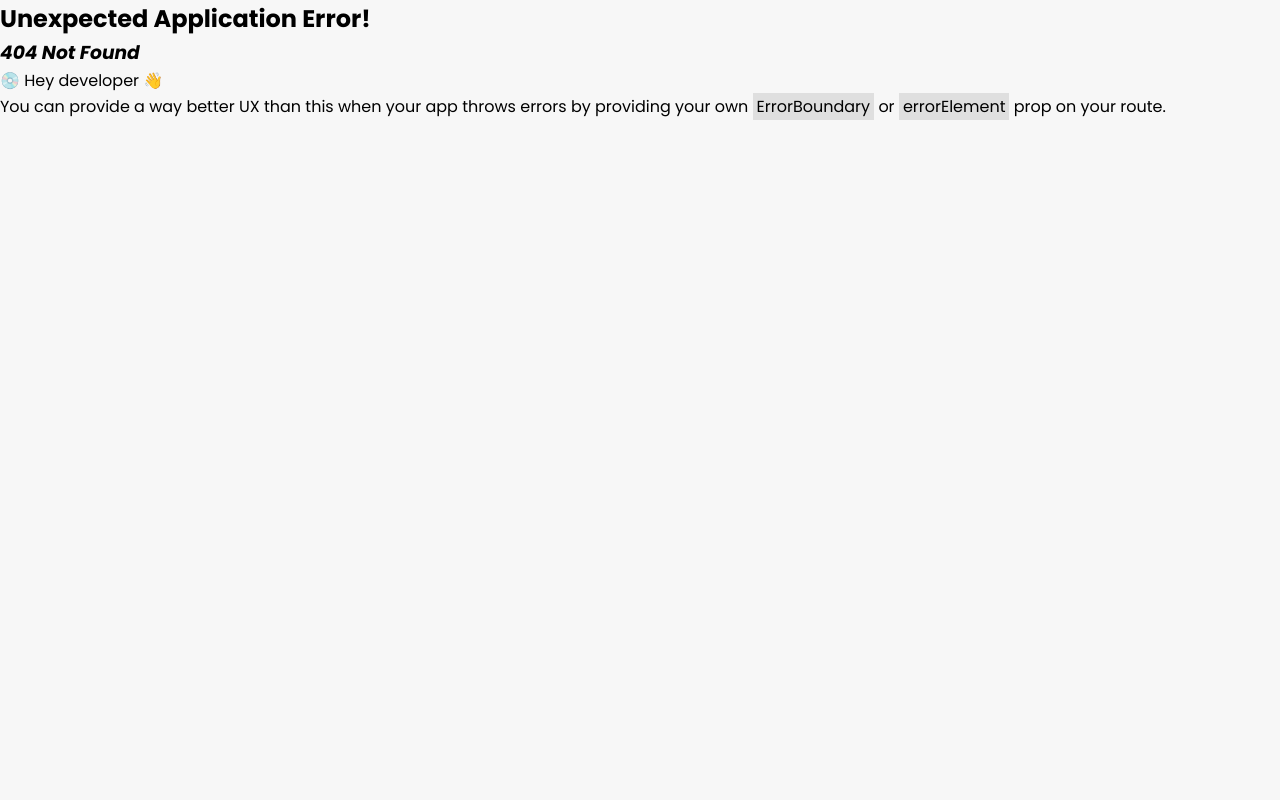
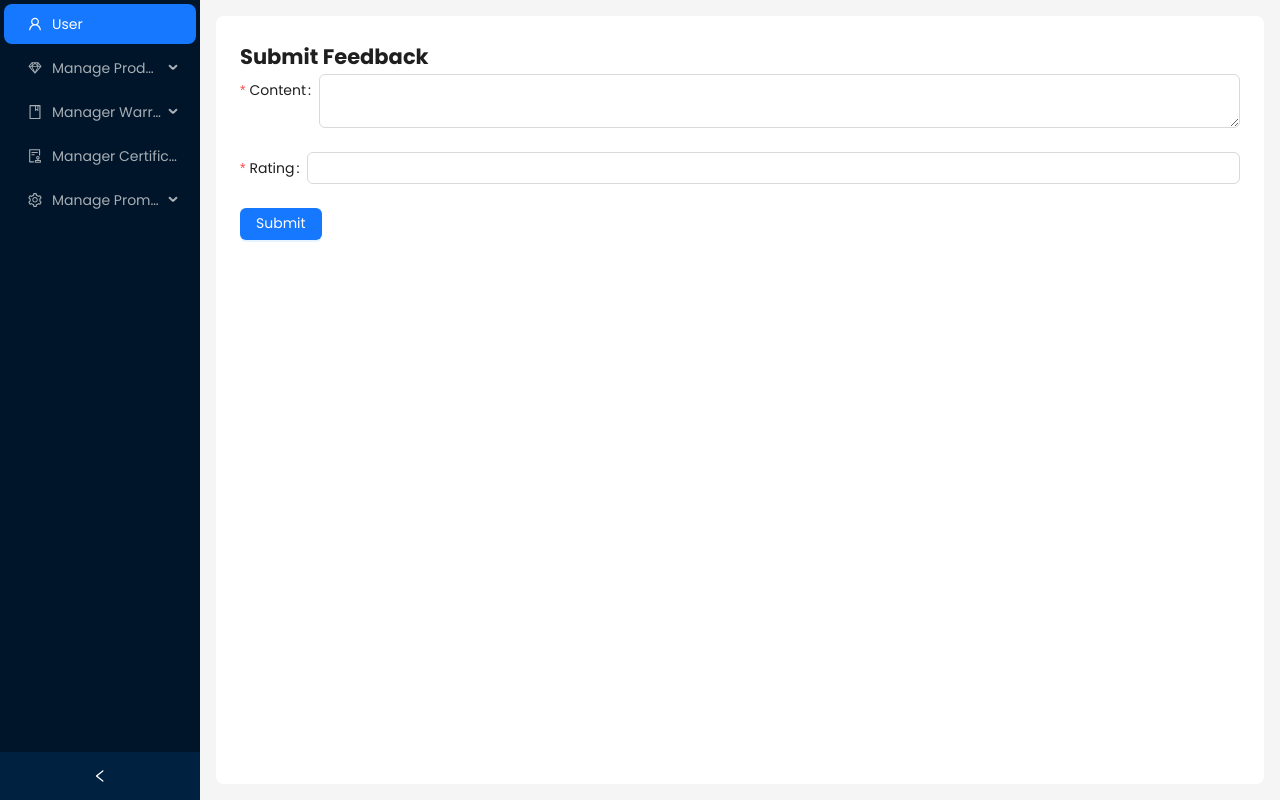
Before and after one commit to server-craftsman/TheDiamondShop_Frontend_NJS1805, a React (Vite) app: page /feedback-create in a window 1280 px wide. Before the commit this address had no page. Built offline with nearby package versions, Linux system fonts and the light colour scheme.

Commit message:
update feedback-page but still error

```diff
--- a/src/pages/diamond-page/details/index.jsx
+++ b/src/pages/diamond-page/details/index.jsx
@@ -25,6 +25,8 @@ import PaymentIcon from "@mui/icons-material/Payment";
 import VisibilityIcon from "@mui/icons-material/Visibility";
 import { useCart } from "../../../CartContext";
 import Footer from "../../../components/footer"
+import Feedback from "../../feedback-page";
+import FeedbackForm from "../../feedback-page/createFeedback";
 
 const DiamondDetail = () => {
   const { id } = useParams();
@@ -153,7 +155,7 @@ const DiamondDetail = () => {
   return (
     <>
       <Container>
-      <Grid container spacing={2} marginTop= "100px">
+        <Grid container spacing={2} marginTop="100px">
           <Grid item xs={12} md={5}>
             <Card>
               <CardMedia
@@ -319,7 +321,8 @@ const DiamondDetail = () => {
                         borderRadius: "4rem",
                         fontSize: "1.3rem",
                         padding: "10px 40px 10px 30px",
-                      margin: "5px 50px 10px -100px",
+                        // margin: "5px 50px 10px -100px",
+                        marginRight: "20px"
                       }}
                       startIcon={<AddShoppingCartIcon />}
                     >
@@ -421,6 +424,15 @@ const DiamondDetail = () => {
             </Button>
           </DialogActions>
         </Dialog>
+        <br />
+        <hr />
+        <FeedbackForm/>
+        <br />
+        <hr />
+        <h2>Customer feedback</h2>
+        {/* Add the Feedback component here */}
+        <Feedback productType="Diamond" productID={id} />
+
       </Container>
       <Footer />
 
--- /dev/null
+++ b/src/pages/feedback-page/createFeedback/index.jsx
@@ -0,0 +1,53 @@
+import React from 'react';
+import { Form, Input, Button, message } from 'antd';
+import axios from 'axios';
+
+const FeedbackForm = () => {
+  const [form] = Form.useForm();
+
+  const onFinish = async (values) => {
+    try {
+      const token = localStorage.getItem('token'); // Retrieve token from localStorage
+      const response = await axios.post('http://localhost:8090/features/feedback', values, {
+        headers: { Authorization: `Bearer ${token}` }
+      });
+      if (response.status === 201) {
+        message.success('Feedback submitted successfully!');
+        form.resetFields();
+      } else {
+        message.error('Failed to submit feedback.');
+      }
+    } catch (error) {
+      message.error(`Error: ${error.response.data.error}`);
+    }
+  };
+
+  return (
+    <div>
+      <h2>Submit Feedback</h2>
+      <Form form={form} onFinish={onFinish}>
+        <Form.Item
+          label="Content"
+          name="content"
+          rules={[{ required: true, message: 'Please input your feedback content!' }]}
+        >
+          <Input.TextArea />
+        </Form.Item>
+        <Form.Item
+          label="Rating"
+          name="rating"
+          rules={[{ required: true, message: 'Please input your rating!' }]}
+        >
+          <Input type="number" min="1" max="5" />
+        </Form.Item>
+        <Form.Item>
+          <Button type="primary" htmlType="submit">
+            Submit
+          </Button>
+        </Form.Item>
+      </Form>
+    </div>
+  );
+};
+
+export default FeedbackForm;
--- /dev/null
+++ b/src/pages/feedback-page/index.jsx
@@ -0,0 +1,85 @@
+import React, { useEffect, useState } from 'react';
+import axios from 'axios';
+import {
+  Container,
+  Typography,
+  Card,
+  CardContent,
+  Grid,
+  Avatar,
+} from '@mui/material';
+import { useParams } from 'react-router-dom';
+
+const Feedback = ({ productType, productID }) => {
+  const [feedbacks, setFeedbacks] = useState([]);
+  const [error, setError] = useState(null);
+
+  useEffect(() => {
+    const fetchFeedbacks = async () => {
+      try {
+        const token = localStorage.getItem('token');
+        if (!token) {
+          throw new Error('Token not found in localStorage');
+        }
+
+        const response = await axios.get(
+          `http://localhost:8090/features/feedback/${productType}/${productID}`,
+          {
+            headers: {
+              Authorization: `Bearer ${token}`,
+            },
+          }
+        );
+        setFeedbacks(response.data);
+      } catch (error) {
+        console.error('Error fetching feedback:', error);
+        setError(error.message); // Store error message for display
+      }
+    };
+
+    fetchFeedbacks();
+  }, [productType, productID]);
+
+  if (error) return <div>Error: {error}</div>;
+
+  if (feedbacks.length === 0) return <div>No feedback available.</div>;
+
+  return (
+    <Container>
+      <Typography variant="h4" gutterBottom>
+        Customer Feedback
+      </Typography>
+      <Grid container spacing={2}>
+        {feedbacks.map((feedback) => (
+          <Grid item xs={12} key={feedback.FeedbackID}>
+            <Card>
+              <CardContent>
+                <Grid container alignItems="center" spacing={2}>
+                  {/* <Grid item>
+                    <Avatar src={feedback.Image} alt={`${feedback.FirstName} ${feedback.LastName}`} />
+                  </Grid> */}
+                  <Grid item>
+                    <Typography variant="h6">
+                      {feedback.FirstName} {feedback.LastName}
+                    </Typography>
+                    <Typography variant="body2" color="textSecondary">
+                      {feedback.RoleName}
+                    </Typography>
+                  </Grid>
+                </Grid>
+                <Typography variant="body1" mt={2}>
+                  {feedback.Content}
+                </Typography>
+                <Typography variant="body1" mt={2}>
+                  {feedback.Rating}
+                </Typography>
+              </CardContent>
+            </Card>
+          </Grid>
+        ))}
+      </Grid>
+    </Container>
+  );
+};
+
+export default Feedback;
```
Also changed, not shown: src/App.jsx (+10 -0 lines), src/pages/order-form/index.jsx (+0 -45 lines). Lines whose indentation alone changed are shown as unchanged.
